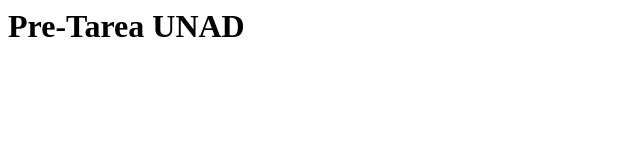
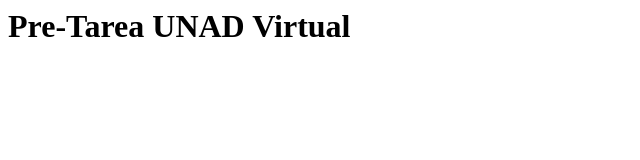
Before and after one commit to nrubianob/prueba, a plain HTML site: page Sitio/index.html in a window 1280 px wide. Shown: the whole page, without its empty margins (0-640 px from the left). Drawn offline with Linux system fonts and the light colour scheme.

Commit message:
Update index.html

```diff
--- a/Sitio/index.html
+++ b/Sitio/index.html
@@ -3,6 +3,6 @@
 		<title>Sitio web UNAD</title>
 	</head>
 	<body>
-		<h1>Pre-Tarea UNAD</h1>
+		<h1>Pre-Tarea UNAD Virtual</h1>
 	</body>
 </html>
```
